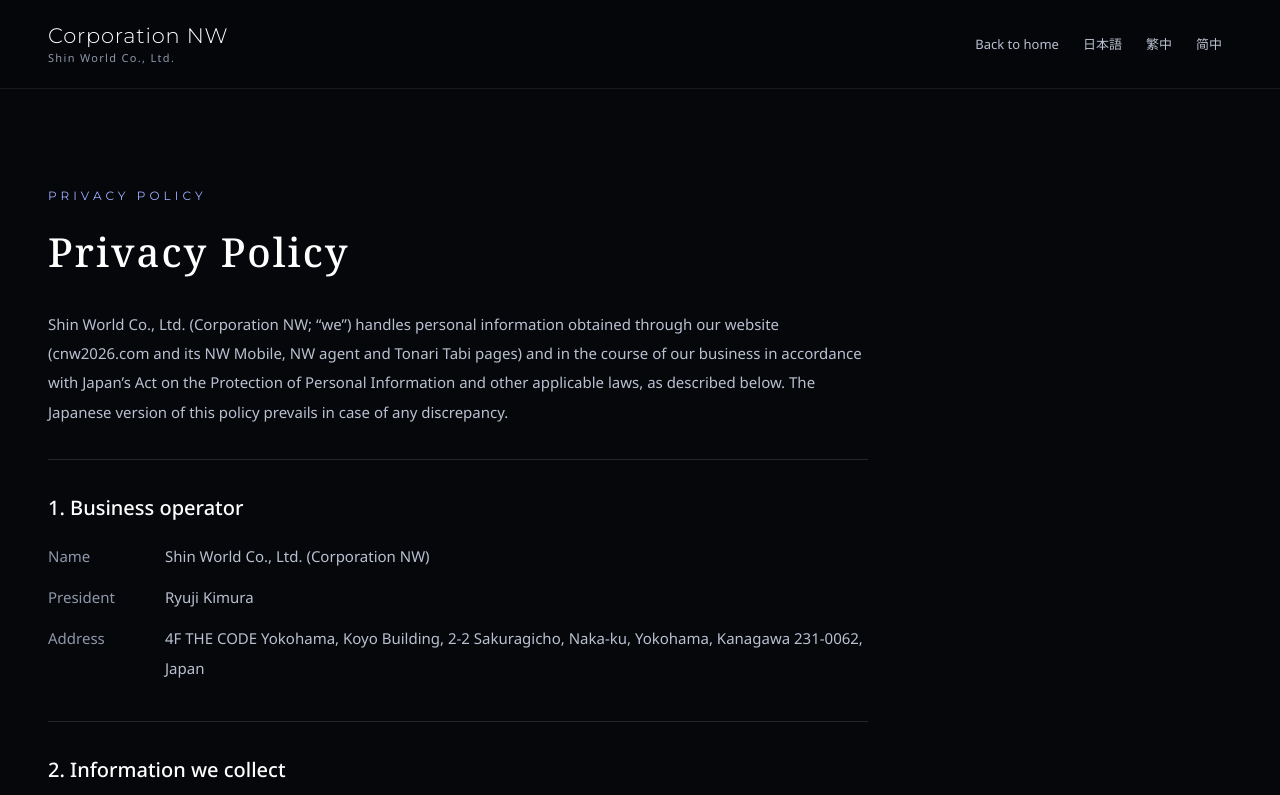
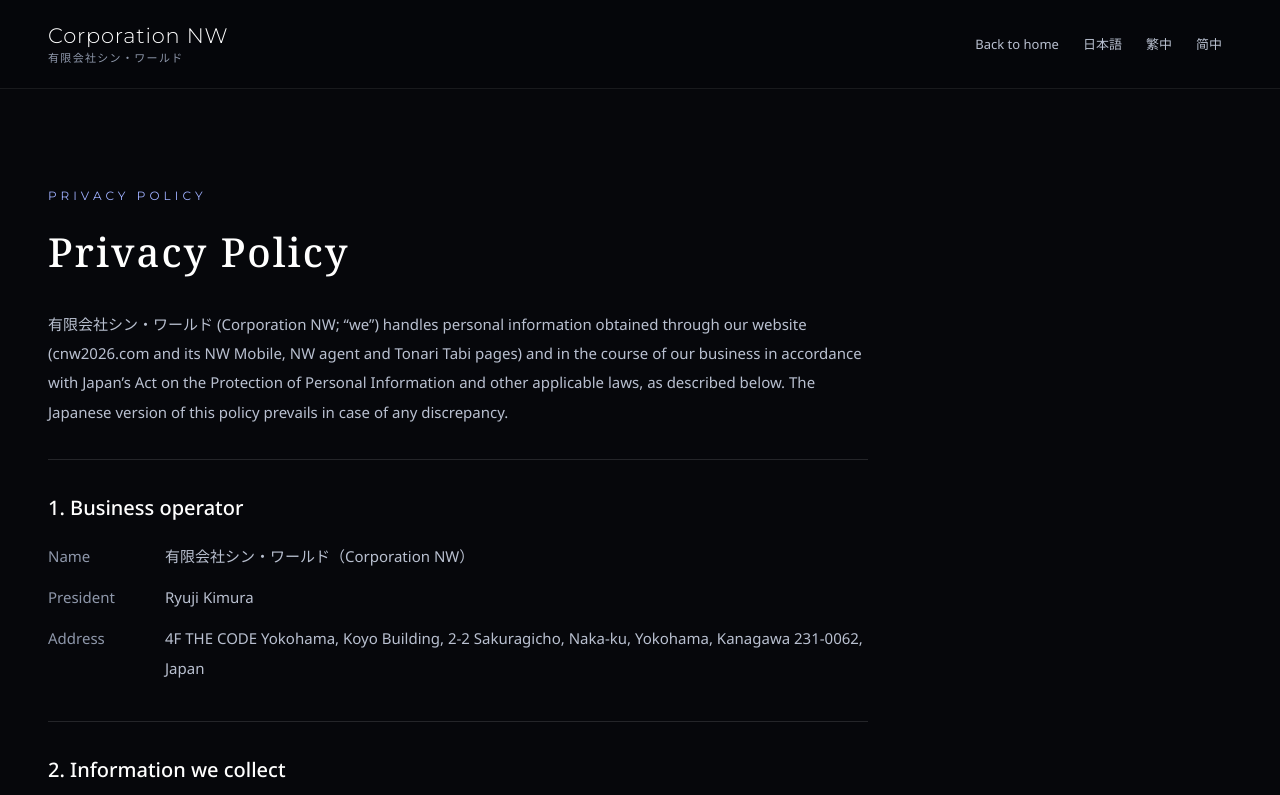
Before and after one commit to corporation-nw/corporation-nw.github.io, a plain HTML site: page en/privacy/index.html in a window 1280 px wide. Shown: the top 795 px of the page. Drawn offline with Linux system fonts and the light colour scheme.

Commit message:
英語版の社名表記を日本語のままにする
英語で "Shin World Co., Ltd." と書くと同名の別会社と混同される
ため、正式社名は日本語表記「有限会社シン・ワールド」のままにした
（会社概要、ヘッダーのロゴ、フッターの住所、プライバシーポリシー）。
英文の文中で社名を指す箇所は "Corporation NW"、沿革は
"Company established" として、英語の社名表記をなくした。

Co-Authored-By: Claude Opus 5 <noreply@anthropic.com>

```diff
--- a/en/privacy/index.html
+++ b/en/privacy/index.html
@@ -4,15 +4,15 @@
   <meta charset="utf-8">
   <meta name="viewport" content="width=device-width, initial-scale=1">
   <meta name="google-site-verification" content="N0MdC7l9ra_Mr8z7GULf4NwQdhKX47hE5YBFVFnXuj8" />
-  <title>Privacy Policy | Corporation NW (Shin World Co., Ltd.)</title>
-  <meta name="description" content="How Shin World Co., Ltd. (Corporation NW) handles personal information.">
+  <title>Privacy Policy | Corporation NW（有限会社シン・ワールド）</title>
+  <meta name="description" content="How Corporation NW（有限会社シン・ワールド）handles personal information.">
   <link rel="alternate" hreflang="ja" href="https://cnw2026.com/privacy/">
   <meta property="og:type" content="website">
   <meta property="og:site_name" content="Corporation NW">
   <meta property="og:locale" content="en_US">
   <meta property="og:url" content="https://cnw2026.com/en/privacy/">
-  <meta property="og:title" content="Privacy Policy | Corporation NW (Shin World Co., Ltd.)">
-  <meta property="og:description" content="How Shin World Co., Ltd. (Corporation NW) handles personal information.">
+  <meta property="og:title" content="Privacy Policy | Corporation NW（有限会社シン・ワールド）">
+  <meta property="og:description" content="How Corporation NW（有限会社シン・ワールド）handles personal information.">
   <meta property="og:image" content="https://cnw2026.com/images/og-image.jpg">
   <meta property="og:image:width" content="1200">
   <meta property="og:image:height" content="630">
@@ -32,7 +32,7 @@
   <div class="container sub-header__inner">
     <a class="logo" href="../">
       <span class="logo__en">Corporation NW</span>
-      <span class="logo__ja">Shin World Co., Ltd.</span>
+      <span class="logo__ja" lang="ja">有限会社シン・ワールド</span>
     </a>
     <nav class="sub-header__links" aria-label="Page navigation">
       <a href="../">Back to home</a>
@@ -48,12 +48,12 @@
     <div class="policy__inner">
       <span class="eyebrow">Privacy Policy</span>
       <h1>Privacy Policy</h1>
-      <p class="policy__lead">Shin World Co., Ltd. (Corporation NW; &#8220;we&#8221;) handles personal information obtained through our website (cnw2026.com and its NW Mobile, NW agent and Tonari Tabi pages) and in the course of our business in accordance with Japan&#8217;s Act on the Protection of Personal Information and other applicable laws, as described below. The Japanese version of this policy prevails in case of any discrepancy.</p>
+      <p class="policy__lead"><span lang="ja">有限会社シン・ワールド</span> (Corporation NW; &#8220;we&#8221;) handles personal information obtained through our website (cnw2026.com and its NW Mobile, NW agent and Tonari Tabi pages) and in the course of our business in accordance with Japan&#8217;s Act on the Protection of Personal Information and other applicable laws, as described below. The Japanese version of this policy prevails in case of any discrepancy.</p>
 
       <section>
         <h2>1. Business operator</h2>
         <dl>
-          <div><dt>Name</dt><dd>Shin World Co., Ltd. (Corporation NW)</dd></div>
+          <div><dt>Name</dt><dd lang="ja">有限会社シン・ワールド（Corporation NW）</dd></div>
           <div><dt>President</dt><dd>Ryuji Kimura</dd></div>
           <div><dt>Address</dt><dd>4F THE CODE Yokohama, Koyo Building, 2-2 Sakuragicho, Naka-ku, Yokohama, Kanagawa 231-0062, Japan</dd></div>
         </dl>
@@ -126,7 +126,7 @@
       <section>
         <h2>10. Contact</h2>
         <dl>
-          <div><dt>Contact</dt><dd>Personal Information Desk, Shin World Co., Ltd.</dd></div>
+          <div><dt>Contact</dt><dd>Personal Information Desk, Corporation NW</dd></div>
           <div><dt>Email</dt><dd><a href="mailto:sales2@cnw2018.com">sales2@cnw2018.com</a></dd></div>
         </dl>
       </section>
```
Also changed, not shown: en/index.html (+8 -8 lines).
